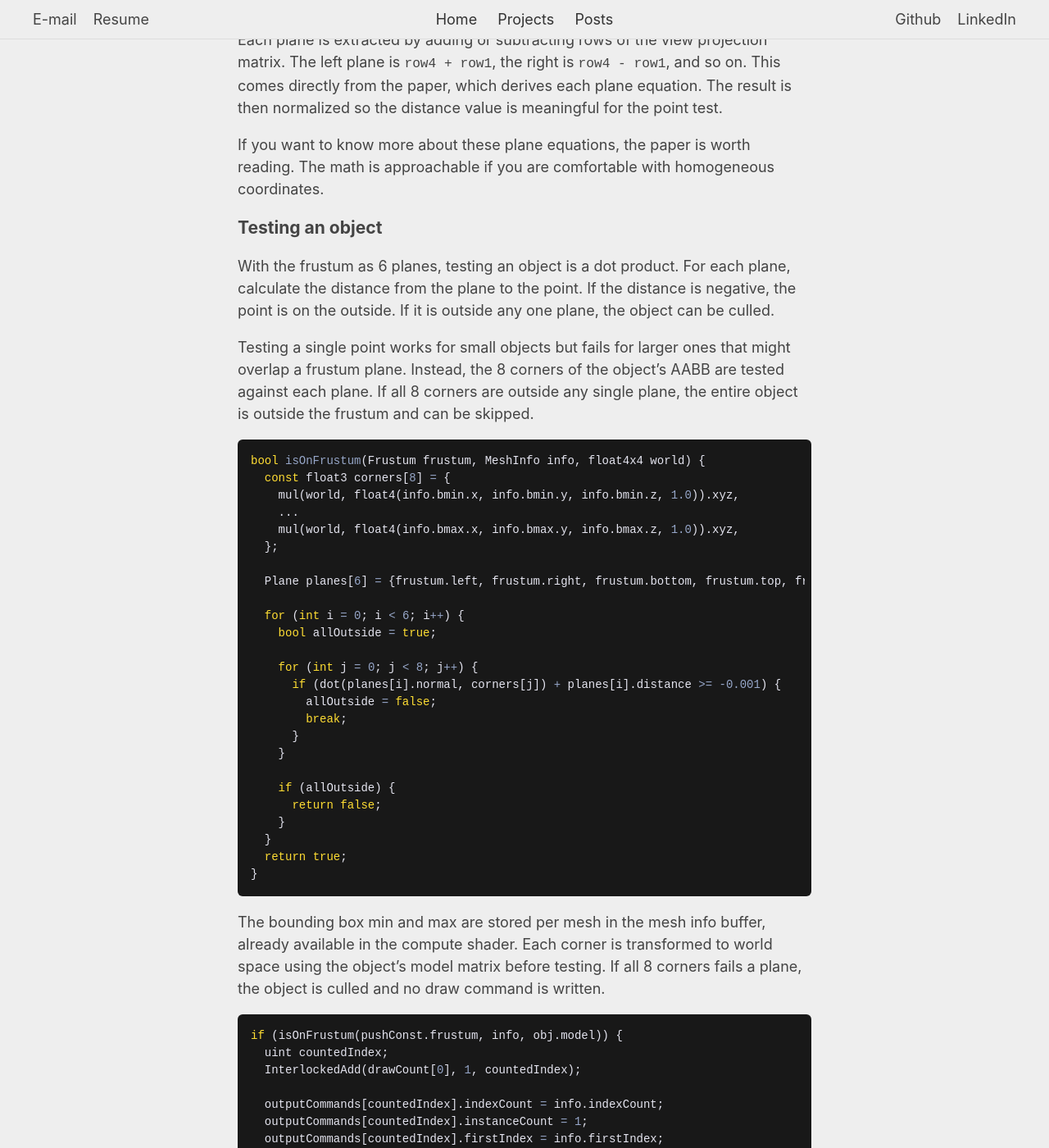
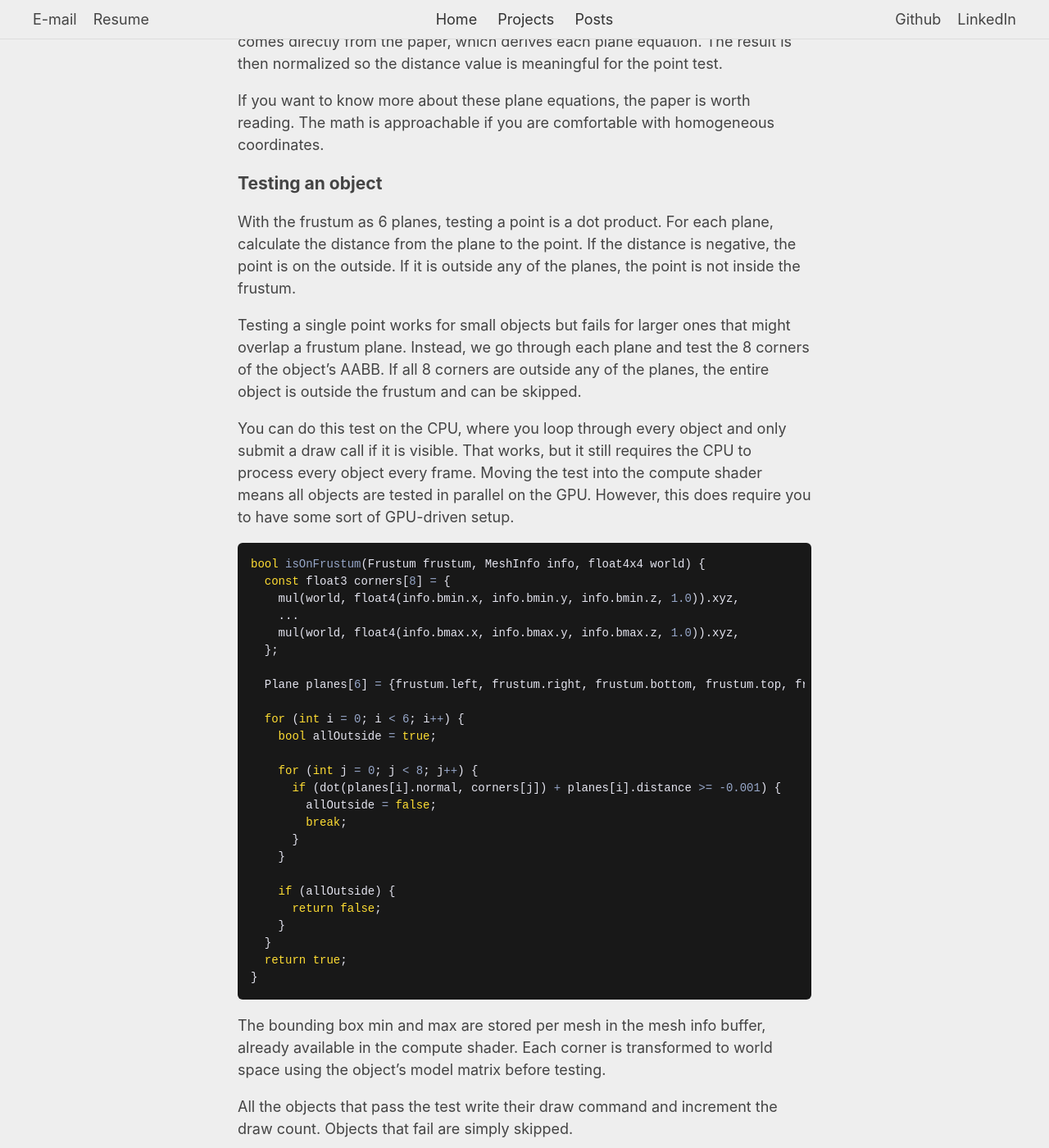
Before and after one commit to bakjedev/bakjedev.github.io, a Jekyll site: the page built from _pages/frustum_culling.md, in a window 1280 px wide and 1400 px high, scrolled down 2901 px. Shown: the whole window at 82% size. Built offline with Jekyll 4.4.1, drawn with Linux system fonts in a browser that asks for light colours; some of the changed text lies outside the part shown.

Commit message:
Improve frustum article

````diff
--- a/_pages/frustum_culling.md
+++ b/_pages/frustum_culling.md
@@ -91,9 +91,11 @@
 
 ### Testing an object
 
-With the frustum as 6 planes, testing an object is a dot product. For each plane, calculate the distance from the plane to the point. If the distance is negative, the point is on the outside. If it is outside any one plane, the object can be culled.
+With the frustum as 6 planes, testing a point is a dot product. For each plane, calculate the distance from the plane to the point. If the distance is negative, the point is on the outside. If it is outside any of the planes, the point is not inside the frustum.
 
-Testing a single point works for small objects but fails for larger ones that might overlap a frustum plane. Instead, the 8 corners of the object's AABB are tested against each plane. If all 8 corners are outside any single plane, the entire object is outside the frustum and can be skipped.
+Testing a single point works for small objects but fails for larger ones that might overlap a frustum plane. Instead, we go through each plane and test the 8 corners of the object's AABB. If all 8 corners are outside any of the planes, the entire object is outside the frustum and can be skipped.
+
+You can do this test on the CPU, where you loop through every object and only submit a draw call if it is visible. That works, but it still requires the CPU to process every object every frame. Moving the test into the compute shader means all objects are tested in parallel on the GPU. However, this does require you to have some sort of GPU-driven setup.
 
 {% raw %}
 ```cpp
@@ -125,7 +127,9 @@
 ```
 {% endraw %}
 
-The bounding box min and max are stored per mesh in the mesh info buffer, already available in the compute shader. Each corner is transformed to world space using the object's model matrix before testing. If all 8 corners fails a plane, the object is culled and no draw command is written.
+The bounding box min and max are stored per mesh in the mesh info buffer, already available in the compute shader. Each corner is transformed to world space using the object's model matrix before testing.
+
+All the objects that pass the test write their draw command and increment the draw count. Objects that fail are simply skipped.
 
 {% raw %}
 ```cpp
````
Also changed, not shown: other parts of _pages/frustum_culling.md (+3 -3 lines).
